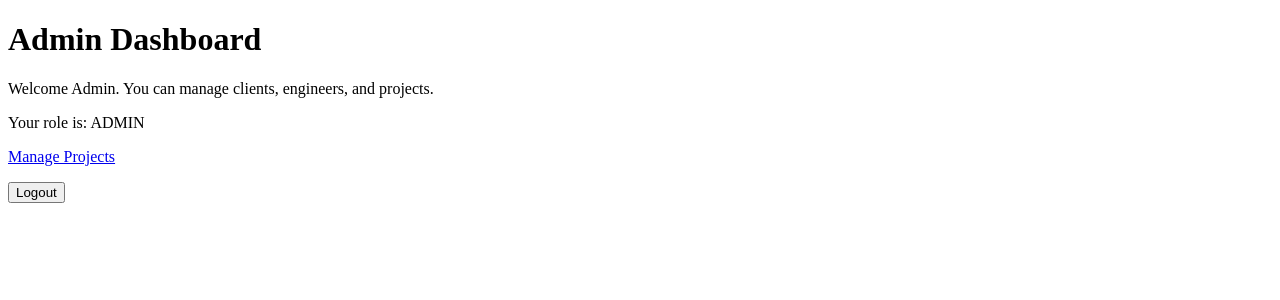
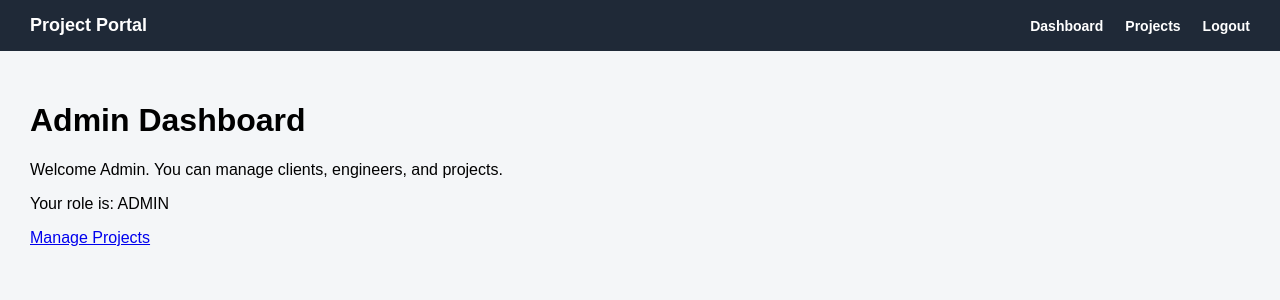
Before and after one commit to MBishta/client-portal-project, a Django app: page /accounts/dashboard/ in a window 1280 px wide. Shown: the top 300 px of the page. Run offline with Django 5.2, Linux system fonts and the light colour scheme; a user stored in the database is signed in.

Commit message:
Add base layout and dashboard header

```diff
--- a/templates/accounts/dashboard.html
+++ b/templates/accounts/dashboard.html
@@ -1,9 +1,8 @@
-<!DOCTYPE html>
-<html>
-<head>
-    <title>Dashboard</title>
-</head>
-<body>
+{% extends 'base.html' %}
+
+{% block title %}Dashboard{% endblock %}
+
+{% block content %}
 
     {% if request.user.role == 'ADMIN' %}
         <h1>Admin Dashboard</h1>
@@ -19,10 +18,11 @@
 
     {% else %}
         <h1>Dashboard</h1>
-        <p>Welcome to the Client Portal.</p>
+        <p>Welcome to the Project Portal.</p>
     {% endif %}
 
     <p>Your role is: {{ request.user.role }}</p>
+
     <p>
         <a href="{% url 'projects:project_list' %}">
             {% if request.user.role == 'ADMIN' %}
@@ -36,10 +36,5 @@
             {% endif %}
         </a>
     </p>
-    <form method="post" action="{% url 'accounts:logout' %}">
-        {% csrf_token %}
-        <button type="submit">Logout</button>
-    </form>
 
-</body>
-</html>
+{% endblock %}
--- /dev/null
+++ b/templates/base.html
@@ -0,0 +1,94 @@
+<!DOCTYPE html>
+<html>
+<head>
+    <title>{% block title %}Project Portal{% endblock %}</title>
+
+    <style>
+        body {
+            margin: 0;
+            font-family: Arial, sans-serif;
+            background: #f4f6f8;
+        }
+
+        .navbar {
+            background: #1f2937;
+            color: white;
+            padding: 15px 30px;
+            display: flex;
+            justify-content: space-between;
+            align-items: center;
+        }
+
+        .brand {
+            font-size: 18px;
+            font-weight: bold;
+        }
+
+        .nav-links {
+            display: flex;
+            align-items: center;
+            gap: 22px;
+        }
+
+        .nav-links a {
+            color: white;
+            text-decoration: none;
+            font-weight: bold;
+            font-size: 14px;
+        }
+
+        .nav-links a:hover {
+            text-decoration: underline;
+        }
+
+        .content {
+            padding: 30px;
+        }
+
+        .logout-form {
+            display: inline;
+            margin: 0;
+        }
+
+        .logout-button {
+            background: none;
+            border: none;
+            color: white;
+            font-weight: bold;
+            cursor: pointer;
+            font-size: 14px;
+            padding: 0;
+        }
+
+        .logout-button:hover {
+            text-decoration: underline;
+        }
+    </style>
+</head>
+<body>
+
+    <div class="navbar">
+        <div class="brand">
+            Project Portal
+        </div>
+
+        <div class="nav-links">
+            {% if request.user.is_authenticated %}
+                <a href="{% url 'accounts:dashboard' %}">Dashboard</a>
+                <a href="{% url 'projects:project_list' %}">Projects</a>
+
+                <form class="logout-form" method="post" action="{% url 'accounts:logout' %}">
+                    {% csrf_token %}
+                    <button class="logout-button" type="submit">Logout</button>
+                </form>
+            {% endif %}
+        </div>
+    </div>
+
+    <div class="content">
+        {% block content %}
+        {% endblock %}
+    </div>
+
+</body>
+</html>
```
Lines whose indentation alone changed are shown as unchanged.
